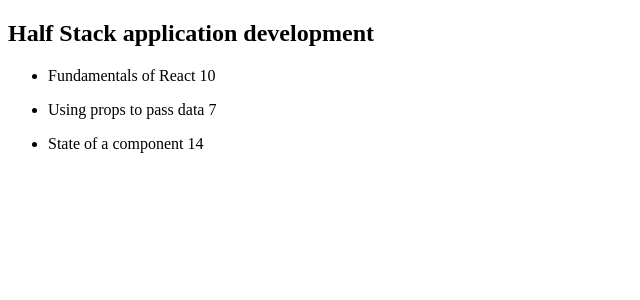
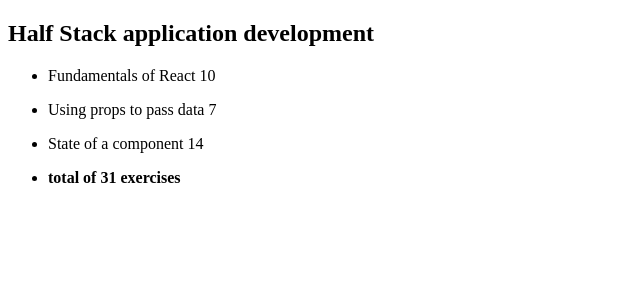
Before and after one commit to GeorgeHarutyunyan/MOOC-Full-Stack-Exercises, a React (Create React App) app: page / in a window 1280 px wide. Shown: the top 300 px of the page, without its empty margins (0-640 px from the left). Built offline with nearby package versions, Linux system fonts and the light colour scheme.

Commit message:
part 2.2 complete

```diff
--- a/src/components/Course.js
+++ b/src/components/Course.js
@@ -12,9 +12,15 @@
             key={part.id}
         />)
 
+    const exerciseSum = () => {
+        const total = course.parts.reduce((a,b) => a+b.exercises,0)
+        return <li><strong>total of {total} exercises</strong></li>
+    }
+
     return (
         <ul>
             {rows()}
+            {exerciseSum()}
         </ul>
     )
 }
```
